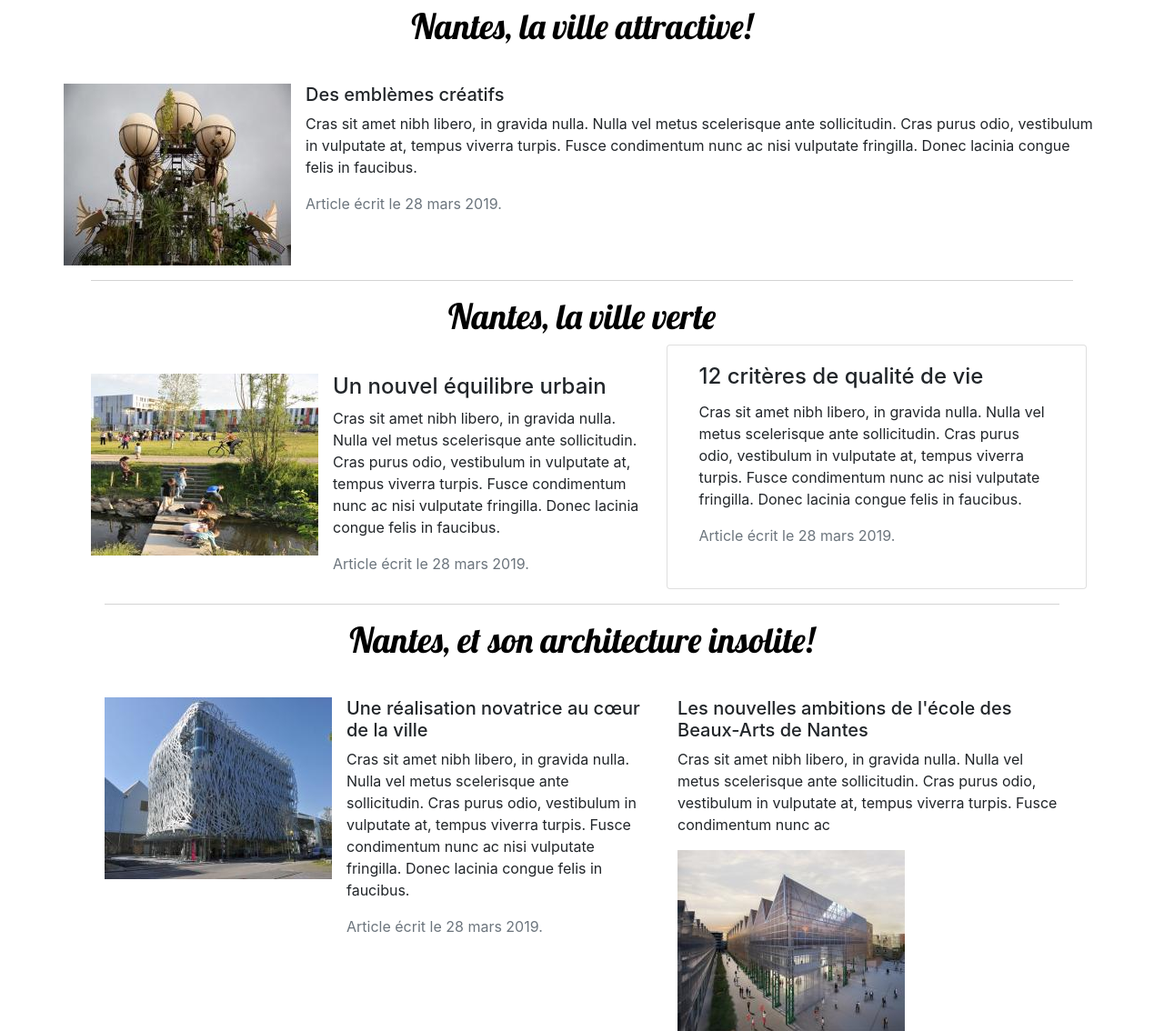
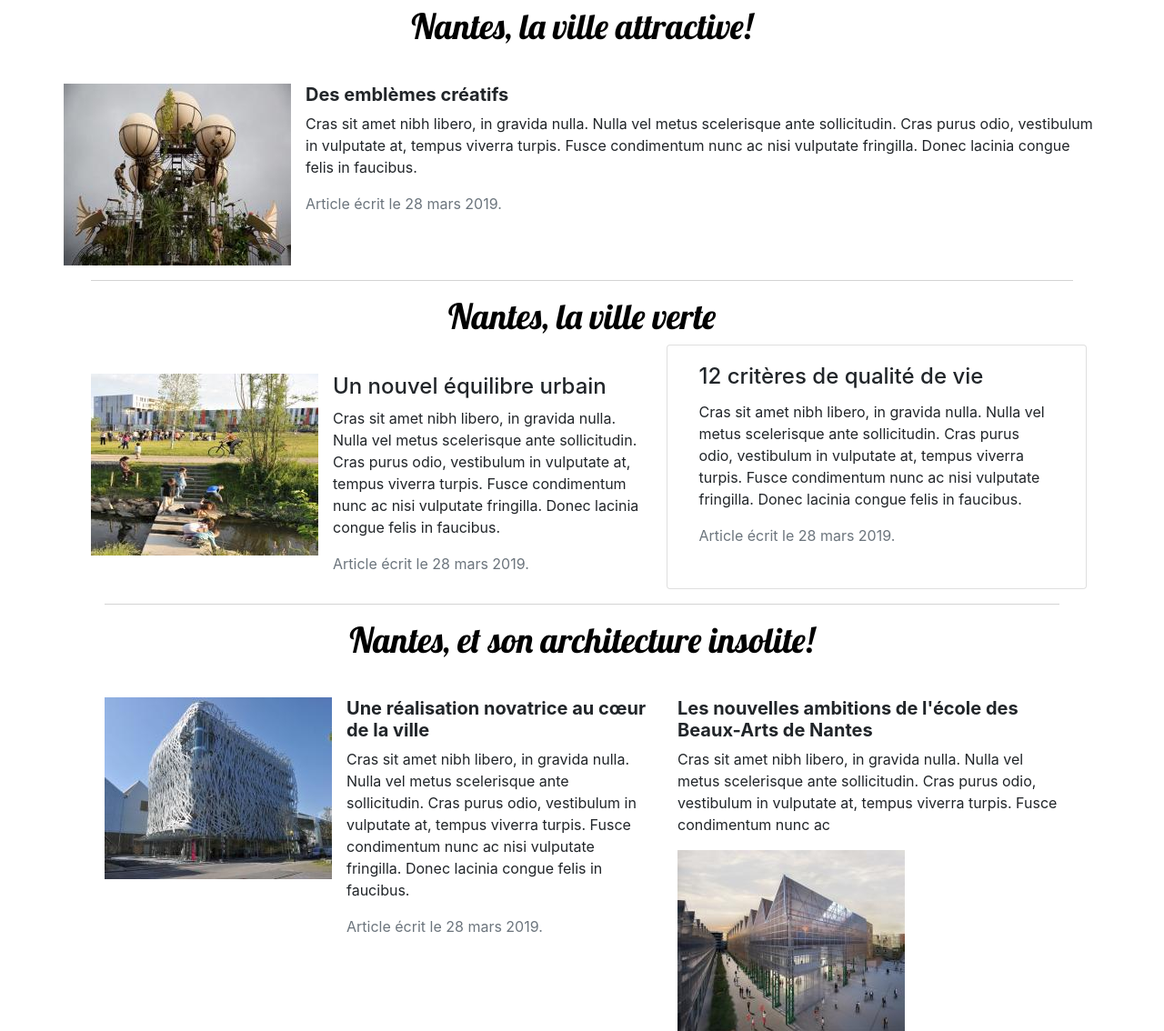
Before and after one commit to Abrooklyn/Projet1_WCS, a PHP site: page /blog.html in a window 1280 px wide. Shown: the part 916-2050 px from the top of the page at 91% size. Run offline with PHP 8.4, Linux system fonts and the light colour scheme.

Commit message:
edit css

```diff
--- a/style.css
+++ b/style.css
@@ -75,3 +75,7 @@
     background-size: cover;
     width: 25%;
 }
+
+.container h5{
+    font-weight: bold;
+}
```
